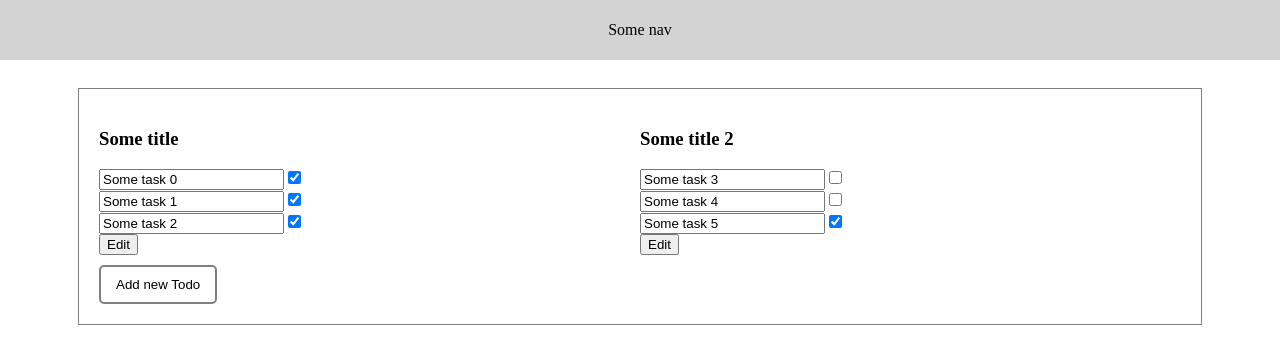
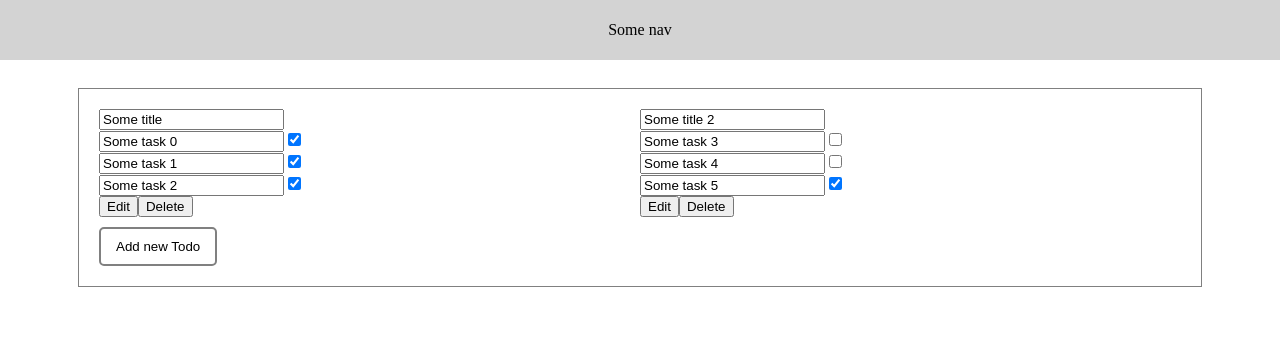
Before and after one commit to ImaSerix/todoApp-front, a React (Vite) app: page / in a window 1280 px wide. Shown: the top 364 px of the page. Built offline with nearby package versions, Linux system fonts and the light colour scheme.

Commit message:
feature: Now possible to remove todo and edit title of the todo. Now title (of the todo) cannot be empty, as well as task text (thrown error if not). Now todo must content at least one task(if not thrown error).

```diff
--- a/src/features/todo/todo.tsx
+++ b/src/features/todo/todo.tsx
@@ -1,11 +1,9 @@
 import Task from "./task.tsx";
 import {iTask, iTodo} from "./types.ts";
-import {useEffect, useState} from "react";
+import {ChangeEvent, useEffect, useState} from "react";
 import {iTaskHandlers, iTodoHandlers} from "./todoContainer.tsx";
 
-// Todo - добавить возможность редактировать title
-//      - оформить, выделять edit-mode
-//      - добавить возможность удалять
+// Todo - оформить, выделять edit-mode
 
 
 interface iTodoProps {
@@ -30,8 +28,12 @@ const Todo = ({ todo, tasks, todoHandlers, taskHandlers }: iTodoProps) => {
         setCompleted (isTodoCompleted);
     },[tasks]);
 
+    const handleTitleTextChange = (e:ChangeEvent<HTMLInputElement>) =>{
+        todoHandlers.handleTodoTitleTextUpdate(todo.id, e.target.value);
+    }
+
     return <div className={`todo ${completed ? "completed" : ""} ${todo.editMode ? "edit-mode" : ""} `.trim()}>
-        <h3>{todo.title}</h3>
+        <input onChange={handleTitleTextChange} value={todo.title} readOnly={!todo.editMode}/>
         <div className="tasks">
             {tasks.map((task: iTask) =>
                 (<Task task = {task}
@@ -41,7 +43,8 @@ const Todo = ({ todo, tasks, todoHandlers, taskHandlers }: iTodoProps) => {
                 ))}
             {todo.editMode?<button className={'tasks__button-add'} onClick={() => taskHandlers.handleAddTask(todo.id)} >+</button>: ''}
         </div>
-        <button onClick={()=>todoHandlers.handleEditModeToggle(todo.id)}>Edit</button>
+        <button onClick={()=>todoHandlers.handleEditModeToggle(todo.id)}>{todo.editMode? 'Save':'Edit'}</button>
+        <button onClick={()=>todoHandlers.handleRemoveTodo(todo.id)}>Delete</button>
     </div>
 }
 
--- a/src/features/todo/todoContainer.tsx
+++ b/src/features/todo/todoContainer.tsx
@@ -2,23 +2,33 @@ import {useAppDispatch, useAppSelector} from "../../hooks.ts";
 import {useEffect} from "react";
 import {
     toggleTodoEditMode,
-    toggleTaskStatus, updateTaskText, loadData, addTodo, addTask, removeTask, updateTodoTitleText
+    toggleTaskStatus,
+    updateTaskText,
+    loadData,
+    addTodo,
+    addTask,
+    removeTask,
+    updateTodoTitleText,
+    removeTodo,
+    todoSliceErrors
 } from "./todoSlice.ts";
 import './todo.css';
 import TodoList from "./todoList.tsx";
+import ErrorWithCode from "../../app/ErrorWithCode.ts";
 
-// todo - оформить всё todo приложение, просто как-нибудь минималистично допавить различные иконки
+// todo - оформить всё todo приложение, просто как-нибудь минималистично добавить различные иконки
 
 export interface iTodoHandlers {
-    handleEditModeToggle: (todoId:number) => void,
+    handleEditModeToggle: (todoId: number) => void,
     handleAddTodo: () => void,
-    handleTodoTitleTextUpdate: (todoId:number, text:string) => void,
+    handleTodoTitleTextUpdate: (todoId: number, text: string) => void,
+    handleRemoveTodo: (todoId: number) => void,
 }
 
 export interface iTaskHandlers {
     handleAddTask: (todoId: number) => void,
     handleRemoveTask: (taskId: number) => void,
-    handleTaskStatusToggle: (taskId:number) => void,
+    handleTaskStatusToggle: (taskId: number) => void,
     handleTaskTextUpdate: (taskId: number, text: string) => void,
 }
 
@@ -30,19 +40,43 @@ const TodoContainer = () => {
 
     useEffect(() => {
         dispatch(loadData());
-    },[dispatch])
+    }, [dispatch])
 
-    const todoHandlers:iTodoHandlers = {
-        handleAddTodo: () => {dispatch(addTodo())},
-        handleEditModeToggle: (todoId:number) => {dispatch(toggleTodoEditMode({todoId}))},
-        handleTodoTitleTextUpdate: (todoId:number, text:string) => {dispatch(updateTodoTitleText({todoId, text}))},
+    const todoHandlers: iTodoHandlers = {
+        handleAddTodo: () => {
+            dispatch(addTodo())
+        },
+        handleEditModeToggle: (todoId: number) => {
+            // todo обработка есть, но нужно также какое-нибудь сообщение, чтоб было понятно
+            try {
+                dispatch(toggleTodoEditMode({todoId}))
+            } catch (e) {
+                if (e as ErrorWithCode<todoSliceErrors>)
+                    console.log((e as ErrorWithCode<todoSliceErrors>).message);
+                else console.error(e);
+            }
+        },
+        handleTodoTitleTextUpdate: (todoId: number, text: string) => {
+            dispatch(updateTodoTitleText({todoId, text}))
+        },
+        handleRemoveTodo: (todoId: number) => {
+            dispatch(removeTodo({todoId}))
+        },
     }
 
-    const taskHandlers:iTaskHandlers = {
-        handleAddTask: (todoId: number) => {dispatch(addTask({todoId}))},
-        handleRemoveTask: (taskId: number) => {dispatch(removeTask({taskId}))},
-        handleTaskStatusToggle: (taskId: number) => {dispatch(toggleTaskStatus({taskId}))},
-        handleTaskTextUpdate: (taskId: number, text: string) => {dispatch(updateTaskText({taskId, text}))},
+    const taskHandlers: iTaskHandlers = {
+        handleAddTask: (todoId: number) => {
+            dispatch(addTask({todoId}))
+        },
+        handleRemoveTask: (taskId: number) => {
+            dispatch(removeTask({taskId}))
+        },
+        handleTaskStatusToggle: (taskId: number) => {
+            dispatch(toggleTaskStatus({taskId}))
+        },
+        handleTaskTextUpdate: (taskId: number, text: string) => {
+            dispatch(updateTaskText({taskId, text}))
+        },
     }
 
     return <TodoList
--- a/src/features/todo/todoList.tsx
+++ b/src/features/todo/todoList.tsx
@@ -2,11 +2,7 @@ import {iTask, iTodo} from "./types.ts";
 import Todo from "./todo.tsx";
 import {iTaskHandlers, iTodoHandlers} from "./todoContainer.tsx";
 
-// import  {FC} from "react";
-
-// todo теоретически можно попробовать наследовать Props, или всё таки как-то объединить пропсы в одни объекты, по типу todoProps,
-//  todoTaskProps - дабы было легче опракидывать props, да и таким образом уменьшится повторение
-
+// todo Если todo список пустой, то тоже надо что-то написать
 interface iTodoListProps {
     todos: { [p: number]: iTodo },
     tasks: { [p: number]: iTask },
--- a/src/features/todo/todoSlice.ts
+++ b/src/features/todo/todoSlice.ts
@@ -49,9 +49,10 @@ const initialState: iTodoState = {
 export const enum todoSliceErrors {
     NO_SUCH_TASK,
     NO_SUCH_TODO,
+    TODO_IS_EMPTY,
+    TODO_TITLE_IS_EMPTY,
+    TASK_TEXT_IS_EMPTY,
 }
-
-// todo что-то подумать с этими payload, они как бы надо, но нет
 
 interface taskIdPayload {
     taskId: number,
@@ -73,11 +74,21 @@ const todoSlice = createSlice({
     name: 'todo',
     initialState,
     reducers: {
-        // todo - не давать оставить todo без task, иначе удалять автоматически, но не знаю такую функциональность можно
-        //  реализовать и в самих компонентах, хотя мб это не совсем правильно, но и тут как бы нельзя
         toggleTodoEditMode: (state, action: PayloadAction<todoIdPayload>) => {
             const todo = state.todos.data[action.payload.todoId];
             if (!todo) throw new ErrorWithCode<todoSliceErrors>(`No such todo with id: '${action.payload.todoId}'`, todoSliceErrors.NO_SUCH_TODO);
+
+            // Проверки перед отключением:
+            //  - Чтоб title не был пустой
+            //  - Чтоб был хоть один task
+            //  - Чтоб task был с текстом
+
+            if (todo.tasks.length == 0) throw new ErrorWithCode<todoSliceErrors>(`Todo must have at least one task!`, todoSliceErrors.TODO_IS_EMPTY);
+            if (todo.title.trim() == '') throw new ErrorWithCode<todoSliceErrors>(`Title mustn't be empty!`, todoSliceErrors.TODO_TITLE_IS_EMPTY);
+
+            for (const taskId of todo.tasks){
+                if (state.tasks.data[taskId].text.trim() == '') throw new ErrorWithCode<todoSliceErrors>(`Task text mustn't be empty!`, todoSliceErrors.TASK_TEXT_IS_EMPTY);
+            }
 
             todo.editMode = !todo.editMode;
         },
@@ -93,17 +104,15 @@ const todoSlice = createSlice({
 
             task.completed = !task.completed;
         },
-        // todo - не давать оставлять пустым, по аналогии с todo
         updateTaskText: (state, action: PayloadAction<taskIdTextPayload>) => {
             const task = state.tasks.data[action.payload.taskId];
             if (!task) throw new ErrorWithCode<todoSliceErrors>(`No such task with id: '${action.payload.taskId}'`, todoSliceErrors.NO_SUCH_TASK);
-
             task.text = action.payload.text;
         },
         addTodo: (state) => {
             const todoId = state.todos.nextId;
             state.todos.updated.push(todoId);
-            state.todos.data[state.todos.nextId++] = {id:todoId, idInDb: null, editMode: true, tasks: [], title: ''};
+            state.todos.data[state.todos.nextId++] = {id:todoId, idInDb: null, editMode: true, tasks: [], title: 'Unnamed'};
         },
         removeTodo: (state, action: PayloadAction<todoIdPayload>) => {
             const todo = state.todos.data[action.payload.todoId];
@@ -111,6 +120,10 @@ const todoSlice = createSlice({
 
             state.todos.deleted.push(action.payload.todoId);
             state.tasks.deleted.push(...state.todos.data[action.payload.todoId].tasks);
+            for(const task of todo.tasks){
+                delete state.tasks.data[task];
+            }
+            delete state.todos.data[action.payload.todoId];
         },
         addTask: (state, action: PayloadAction<todoIdPayload>) => {
             const todo = state.todos.data[action.payload.todoId];
@@ -119,7 +132,7 @@ const todoSlice = createSlice({
             state.todos.data[action.payload.todoId].tasks.push(state.tasks.nextId);
             state.tasks.updated.push(state.tasks.nextId);
             const taskId = state.tasks.nextId;
-            state.tasks.data[state.tasks.nextId++] = {id:taskId, idInDb: null, text: '', completed: false, todoId: action.payload.todoId};
+            state.tasks.data[state.tasks.nextId++] = {id:taskId, idInDb: null, text: 'Unnamed', completed: false, todoId: action.payload.todoId};
         },
         removeTask: (state, action: PayloadAction<taskIdPayload>) => {
             const task = state.tasks.data[action.payload.taskId];
```
